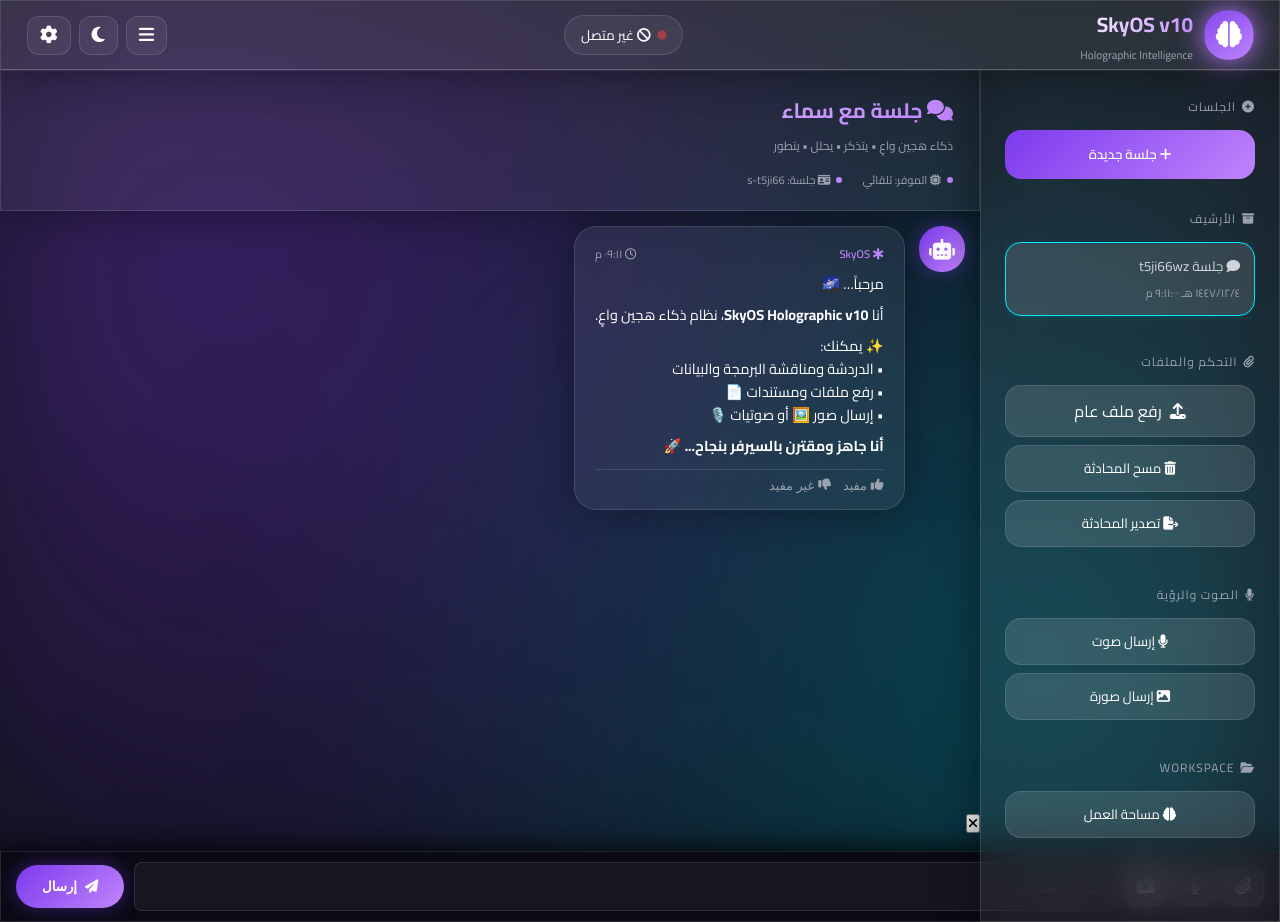
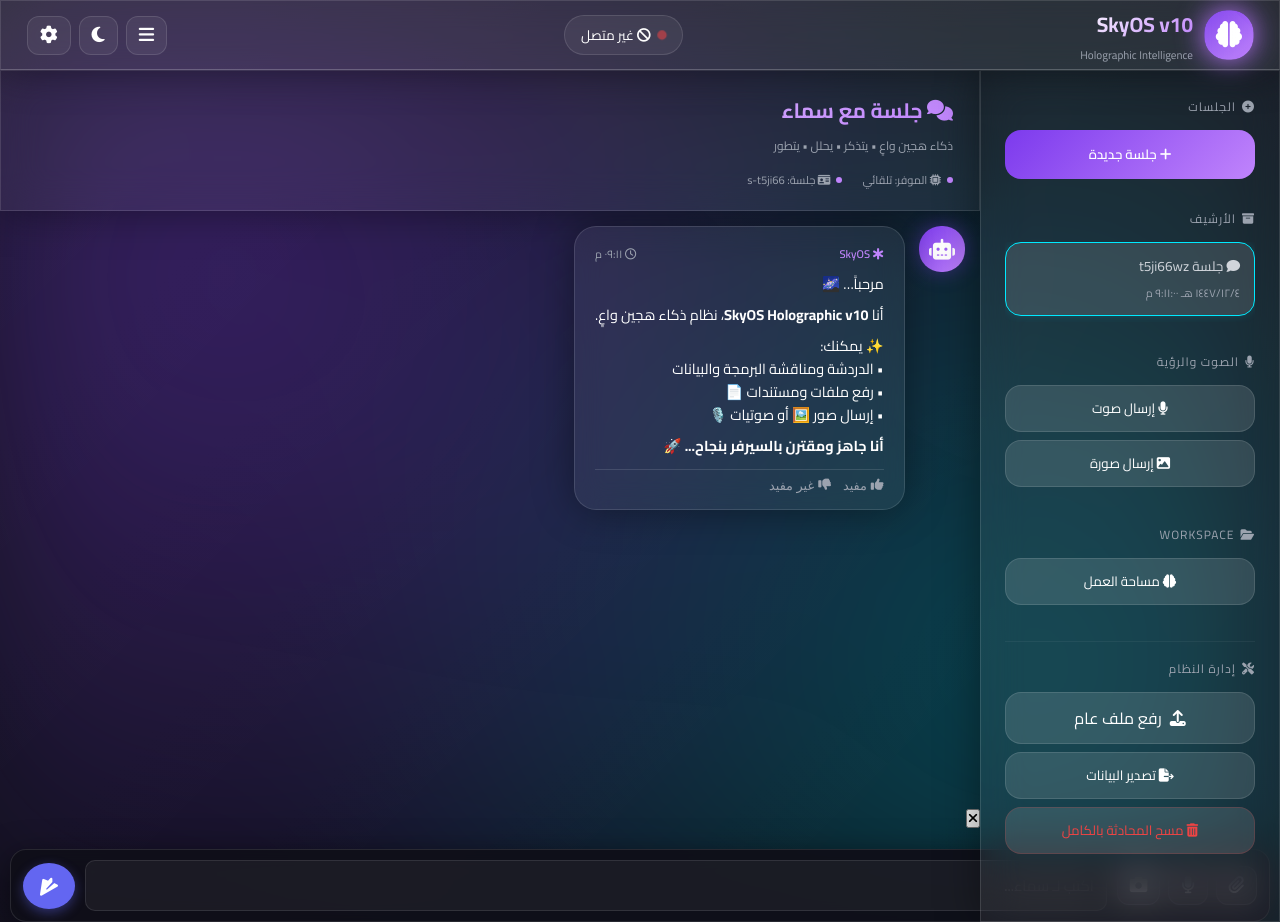
Before and after one commit to aicoogoo-lab/Coogoo-ai, a Flask app: page / in a window 1280 px wide. Run offline with Flask 3, Linux system fonts and the light colour scheme; parts of the project's set-up code (start-up, migrations or seed data) failed here and were passed over.

Commit message:
Update index.html

```diff
--- a/templates/index.html
+++ b/templates/index.html
@@ -2,7 +2,7 @@
 <html lang="ar" dir="rtl">
 <head>
   <meta charset="utf-8" />
-  <meta name="viewport" content="width=device-width, initial-scale=1, maximum-scale=1, user-scalable=no" />
+  <meta name="viewport" content="width=device-width, initial-scale=1, maximum-scale=1, user-scalable=no, viewport-fit=cover" />
   <meta name="theme-color" content="#0a0a14" />
   <meta name="description" content="SkyOS v10 — Holographic PWA Intelligence System" />
   <title>SkyOS v10 — Holographic Edition</title>
@@ -20,15 +20,14 @@
 
   <link rel="stylesheet" href="/static/css/style.css" />
 
-  <link rel="preload" href="/static/js/script.js" as="script" />
-
   <style>
-    /* فرض أبعاد الشاشة ومنع الاختفاء */
+    /* هندسة شاملة متجاوبة للجوال 2026 */
     html, body {
       height: 100% !important;
       margin: 0 !important;
       padding: 0 !important;
       overflow: hidden !important;
+      font-family: 'Cairo', sans-serif;
     }
 
     #sky-root {
@@ -52,7 +51,7 @@
       flex: 1;
       height: 100% !important;
       position: relative !important;
-      padding-bottom: 85px !important; /* مسافة لحماية حقل النص الثابت السفلي */
+      padding-bottom: 90px !important; /* حماية تمنع تداخل الرسائل مع الحقل السفلي */
       box-sizing: border-box;
     }
 
@@ -60,30 +59,66 @@
       flex: 1;
       overflow-y: auto !important;
       padding: 15px !important;
-      padding-bottom: 30px !important;
+      padding-bottom: 40px !important;
+      -webkit-overflow-scrolling: touch;
     }
 
-    /* تثبيت حقل الكتابة بقوة أسفل شاشة الهاتف وسطح المكتب */
+    /* إصلاح مشكلة ظهور واختفاء الكود على الجوال */
+    .sky-code-block {
+      background: #1e1e2f !important;
+      border-left: 4px solid #6366f1 !important;
+      padding: 12px !important;
+      margin: 10px 0 !important;
+      border-radius: 8px !important;
+      overflow-x: auto !important; /* تفعيل التمرير الأفقي */
+      display: block !important;
+      max-width: 100% !important;
+      box-sizing: border-box !important;
+    }
+
+    .sky-code-block code {
+      direction: ltr !important; /* إجبار الكود على البدء من اليسار */
+      text-align: left !important;
+      display: block !important;
+      white-space: pre !important;
+      font-family: 'Courier New', Courier, monospace !important;
+      color: #f8fafc !important;
+      font-size: 14px !important;
+    }
+
+    .sky-inline-code {
+      direction: ltr !important;
+      display: inline-block !important;
+      background: rgba(99, 102, 241, 0.2) !important;
+      padding: 2px 6px !important;
+      border-radius: 4px !important;
+      color: #f43f5e !important;
+      font-family: monospace !important;
+    }
+
+    /* تحديث حقل الكتابة السفلي ليكون مرتفعاً وآمناً من أزرار التنقل */
     .sky-input-bar {
       position: fixed !important;
-      bottom: 0 !important;
-      left: 0 !important;
-      right: 0 !important;
-      width: 100% !important;
-      z-index: 9995 !important; /* رفعه فوق كل طبقات التصميم */
-      background: #0a0a14 !important;
-      border-top: 1px solid rgba(255, 255, 255, 0.1) !important;
-      padding: 10px 15px !important;
+      bottom: env(safe-area-inset-bottom, 15px) !important; /* حماية الجوالات الحديثة */
+      left: 10px !important;
+      right: 10px !important;
+      width: calc(100% - 20px) !important;
+      z-index: 9995 !important;
+      background: rgba(15, 15, 25, 0.95) !important;
+      border: 1px solid rgba(255, 255, 255, 0.1) !important;
+      border-radius: 16px !important;
+      padding: 10px 12px !important;
       box-sizing: border-box !important;
       display: flex !important;
       align-items: center !important;
       gap: 10px !important;
-      box-shadow: 0 -5px 25px rgba(0, 0, 0, 0.7) !important;
+      box-shadow: 0 8px 32px rgba(0, 0, 0, 0.5) !important;
+      backdrop-filter: blur(10px);
     }
 
     body.light .sky-input-bar {
-      background: #ffffff !important;
-      border-top: 1px solid rgba(0, 0, 0, 0.1) !important;
+      background: rgba(255, 255, 255, 0.95) !important;
+      border: 1px solid rgba(0, 0, 0, 0.1) !important;
     }
 
     .sky-input {
@@ -92,10 +127,12 @@
       background: rgba(255, 255, 255, 0.05) !important;
       border: 1px solid rgba(255, 255, 255, 0.1) !important;
       color: inherit !important;
-      border-radius: 8px !important;
-      padding: 10px !important;
+      border-radius: 10px !important;
+      padding: 10px 12px !important;
       resize: none !important;
       font-family: 'Cairo', sans-serif !important;
+      font-size: 15px !important;
+      max-height: 150px !important; /* أقصى حد للتوسع لترك مساحة للمحادثة */
     }
 
     body.light .sky-input {
@@ -103,22 +140,92 @@
       border: 1px solid rgba(0, 0, 0, 0.1) !important;
     }
 
-    /* تنسيق متجاوب للقائمة الجانبية لإصلاحها على الجوال */
+    /* تكبير وتوضيح زر الإرسال بشكل سهم احترافي */
+    .sky-send-btn {
+      width: 46px !important;
+      height: 46px !important;
+      min-width: 46px !important;
+      background: #6366f1 !important;
+      color: #ffffff !important;
+      border: none !important;
+      border-radius: 50% !important;
+      display: flex !important;
+      align-items: center !important;
+      justify-content: center !important;
+      cursor: pointer !important;
+      transition: all 0.2s ease !important;
+      box-shadow: 0 4px 12px rgba(99, 102, 241, 0.4) !important;
+    }
+
+    .sky-send-btn:hover {
+      background: #4f46e5 !important;
+      transform: scale(1.05);
+    }
+
+    .sky-send-btn span {
+      display: none !important; /* إخفاء الكلمة والاعتماد على السهم الأنيق */
+    }
+
+    .sky-send-btn i {
+      font-size: 18px !important;
+      transform: rotate(180deg); /* تعديل اتجاه السهم ليناسب الواجهة العربية */
+    }
+
+    /* أزرار التفاعل الإضافية داخل فقاعة الرسالة */
+    .msg-action-bar {
+      display: flex;
+      flex-wrap: wrap;
+      gap: 10px;
+      margin-top: 10px;
+      padding-top: 8px;
+      border-top: 1px solid rgba(255, 255, 255, 0.08);
+    }
+
+    .msg-action-btn {
+      background: none;
+      border: none;
+      color: #94a3b8;
+      cursor: pointer;
+      font-size: 13px;
+      font-family: 'Cairo', sans-serif;
+      display: flex;
+      align-items: center;
+      gap: 5px;
+      transition: color 0.2s;
+    }
+
+    .msg-action-btn:hover {
+      color: #6366f1;
+    }
+
+    /* صندوق الإعدادات المطور الفعلي */
+    .sky-settings-box {
+      padding: 15px;
+      background: #111122;
+      border: 1px solid rgba(255, 255, 255, 0.1);
+      border-radius: 12px;
+      margin: 10px;
+      color: #fff;
+    }
+
+    .sky-settings-box h4 { margin: 0 0 10px 0; font-size: 16px; color: #6366f1; }
+    .settings-row { display: flex; justify-content: space-between; align-items: center; margin-bottom: 10px; }
+    .settings-row select { background: #22223b; color: #fff; border: 1px solid rgba(255,255,255,0.2); padding: 5px; border-radius: 6px; font-family: 'Cairo'; }
+
     @media (max-width: 768px) {
       .sky-sidebar {
         position: fixed !important;
         top: 60px !important;
-        right: -100% !important; /* مخفية خارج الشاشة يمينا افتراضياً */
+        right: -100% !important;
         width: 290px !important;
         height: calc(100vh - 60px) !important;
         z-index: 9999 !important;
         transition: right 0.3s ease-in-out !important;
-        background: rgba(10, 10, 20, 0.98) !important;
-        box-shadow: -5px 0 20px rgba(0,0,0,0.5) !important;
+        background: #090911 !important;
+        box-shadow: -5px 0 20px rgba(0,0,0,0.6) !important;
         display: block !important;
       }
 
-      /* الكلاس البرمجي المسؤول عن سحب القائمة للداخل عند الضغط على زر التحكم */
       .sky-sidebar.mobile-show {
         right: 0 !important;
       }
@@ -184,16 +291,6 @@
         </div>
 
         <div class="sky-sidebar-section">
-          <div class="sky-sidebar-title"><i class="fas fa-paperclip"></i> التحكم والملفات</div>
-          <label class="sky-btn-secondary full" style="display:flex;align-items:center;justify-content:center;gap:8px;cursor:pointer;">
-            <i class="fas fa-upload"></i> رفع ملف عام
-            <input type="file" id="file-input" hidden />
-          </label>
-          <button class="sky-btn-secondary full" id="clear-chat-btn"><i class="fas fa-trash-alt"></i> مسح المحادثة</button>
-          <button class="sky-btn-secondary full" id="export-chat-btn"><i class="fas fa-file-export"></i> تصدير المحادثة</button>
-        </div>
-
-        <div class="sky-sidebar-section">
           <div class="sky-sidebar-title"><i class="fas fa-microphone"></i> الصوت والرؤية</div>
           <button class="sky-btn-secondary full" id="voice-btn"><i class="fas fa-microphone"></i> إرسال صوت</button>
           <button class="sky-btn-secondary full" id="vision-btn"><i class="fas fa-image"></i> إرسال صورة</button>
@@ -204,9 +301,47 @@
           <button class="sky-btn-secondary full" id="open-workspace-btn"><i class="fas fa-brain"></i> مساحة العمل</button>
         </div>
 
+        <div class="sky-sidebar-section" style="margin-top: auto; border-top: 1px solid rgba(255,255,255,0.05); padding-top: 15px;">
+          <div class="sky-sidebar-title"><i class="fas fa-tools"></i> إدارة النظام</div>
+          <label class="sky-btn-secondary full" style="display:flex;align-items:center;justify-content:center;gap:8px;cursor:pointer;">
+            <i class="fas fa-upload"></i> رفع ملف عام
+            <input type="file" id="file-input" hidden />
+          </label>
+          <button class="sky-btn-secondary full" id="export-chat-btn"><i class="fas fa-file-export"></i> تصدير البيانات</button>
+          <button class="sky-btn-secondary full" id="clear-chat-btn" style="color: #ef4444; border-color: rgba(239,68,68,0.2);"><i class="fas fa-trash-alt"></i> مسح المحادثة بالكامل</button>
+        </div>
+
       </aside>
 
       <main class="sky-main">
+
+        <div id="settings-panel" class="sky-settings hidden">
+          <div class="sky-settings-box">
+            <h4><i class="fas fa-sliders-h"></i> إعدادات واجهة التفاعل</h4>
+            <div class="settings-row">
+              <span>حجم الخط في المحادثة</span>
+              <select id="setting-font-size">
+                <option value="14px">صغير</option>
+                <option value="16px" selected>متوسط</option>
+                <option value="18px">كبير</option>
+              </select>
+            </div>
+            <div class="settings-row">
+              <span>محرك المعالجة الافتراضي</span>
+              <select id="setting-ai-engine">
+                <option value="sky-live">SkyHybrid Core v10</option>
+                <option value="gpt-4">GPT Engine Optimized</option>
+              </select>
+            </div>
+          </div>
+        </div>
+
+        <div id="workspace-panel" class="sky-workspace hidden">
+          <div class="sky-settings-box">
+            <h4><i class="fas fa-laptop-code"></i> بيئة التطوير والربط</h4>
+            <p style="font-size: 13px; color: #a1a1aa; margin: 0;">الخادم متصل حالياً ويعمل على معالجة البوتات الحية بشكل مستقل.</p>
+          </div>
+        </div>
 
         <div class="sky-chat-header glass-layer">
           <div>
@@ -233,7 +368,7 @@
           <button id="cancel-upload-btn" class="sky-cancel-btn"><i class="fas fa-times"></i></button>
         </div>
 
-        <footer class="sky-input-bar glass-layer">
+        <footer class="sky-input-bar">
           <div class="sky-input-tools">
             <button class="sky-icon-btn" id="mini-upload-btn" title="إرفاق ملف"><i class="fas fa-paperclip"></i></button>
             <button class="sky-icon-btn" id="mini-voice-btn" title="تسجيل صوتي"><i class="fas fa-microphone"></i></button>
@@ -243,7 +378,8 @@
           <textarea id="user-input" class="sky-input" placeholder="اكتب لـ سماء..." rows="1"></textarea>
 
           <button class="sky-send-btn" id="send-btn">
-            <i class="fas fa-paper-plane"></i> <span>إرسال</span>
+            <i class="fas fa-paper-plane"></i>
+            <span>إرسال</span>
           </button>
         </footer>
 
@@ -254,9 +390,6 @@
     <input type="file" id="hidden-image-input" accept="image/*" hidden />
 
     <div id="toast-container"></div>
-
-    <div id="settings-panel" class="sky-settings hidden"></div>
-    <div id="workspace-panel" class="sky-workspace hidden"></div>
 
   </div>
 
@@ -276,16 +409,5 @@
   </script>
 
   <script src="/static/js/script.js" defer></script>
-
-  <script>
-    if ("serviceWorker" in navigator) {
-      window.addEventListener("load", () => {
-        navigator.serviceWorker.register("/service-worker.js")
-          .then(reg => console.log("🚀 SkyOS Holographic Core PWA Ready! Scope:", reg.scope))
-          .catch(err => console.error("❌ PWA Worker Error:", err));
-      });
-    }
-  </script>
-
 </body>
 </html>
```
